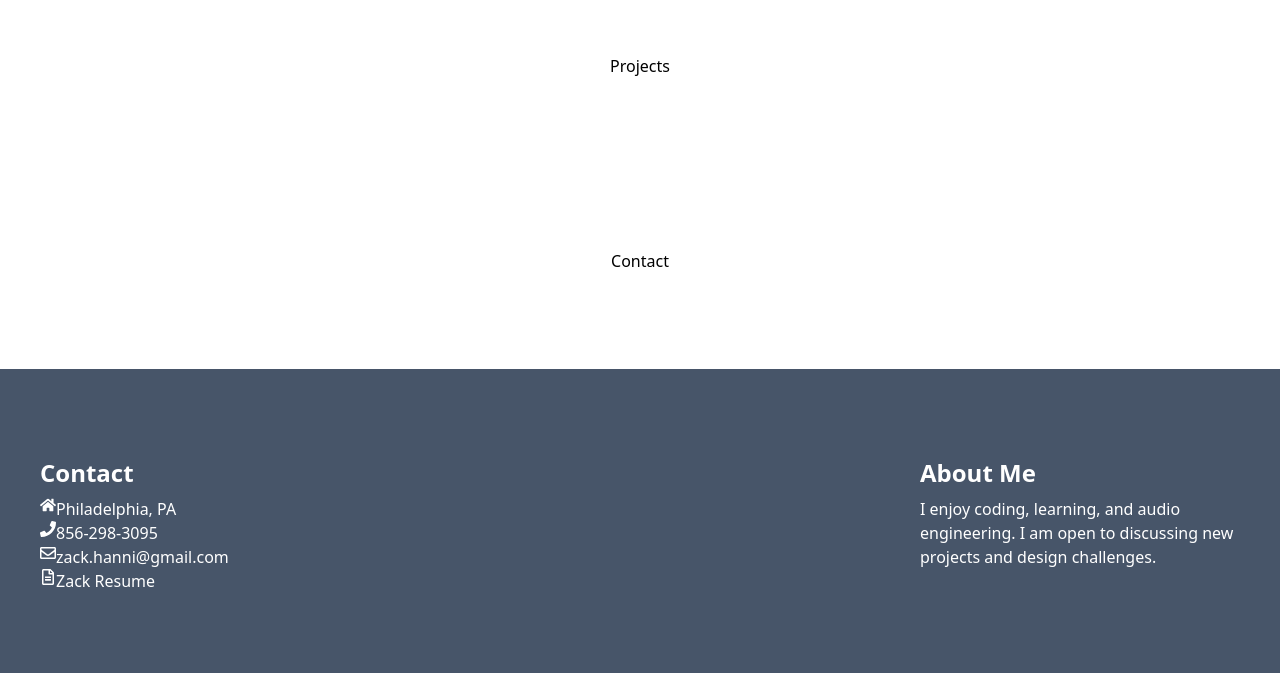
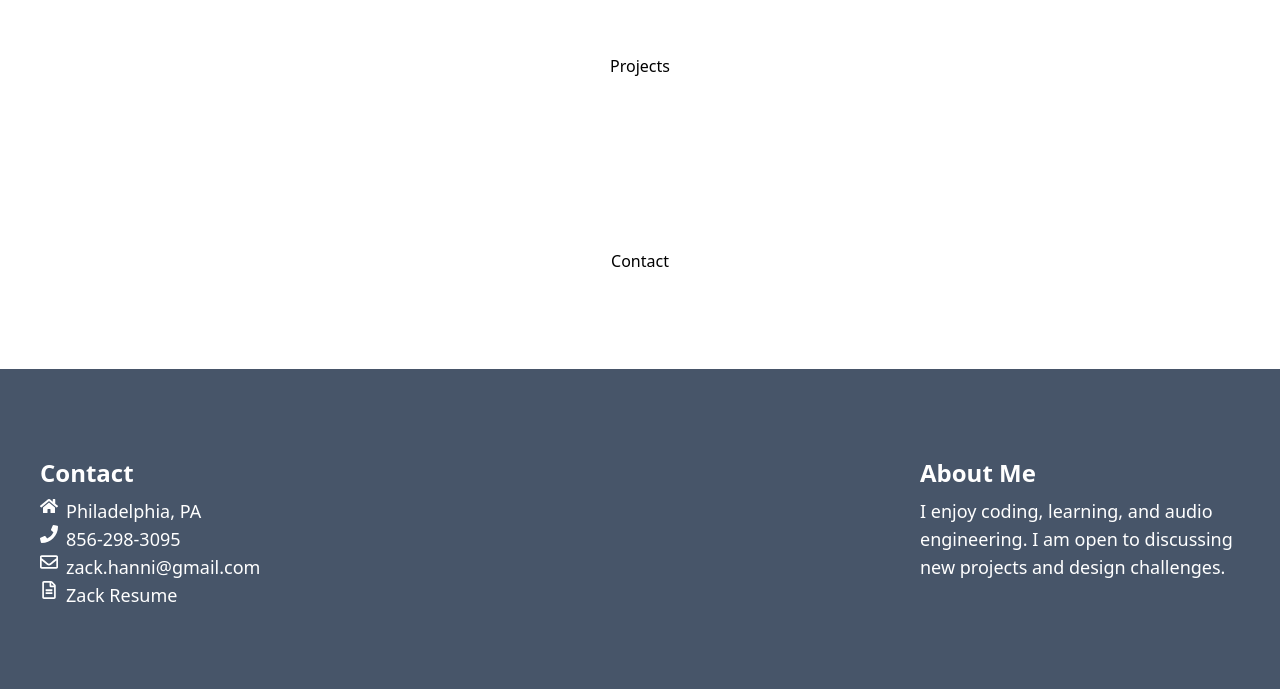
Before and after one commit to zackhanni/zachary.works, a Next.js app: page / in a window 1280 px wide. Shown: the part 527-1216 px from the top of the page. Built offline with nearby package versions, Linux system fonts and the light colour scheme.

Commit message:
icon spacing, font size

```diff
--- a/app/components/Footer.tsx
+++ b/app/components/Footer.tsx
@@ -1,17 +1,29 @@
-import { FaRegEnvelope, FaHome,FaPhone, FaRegFileAlt } from 'react-icons/fa';
+import { FaRegEnvelope, FaHome, FaPhone, FaRegFileAlt } from "react-icons/fa";
 
 function Footer() {
   return (
     <footer className="flex items-center justify-center  bg-slate-600 text-white py-20">
       <div className="flex flex-col md:flex-row justify-between w-full max-w-[1200px] p-8 xl:p-0 ">
-        <div className="left-side pb-8 md:pb-0">
+        <div className="left-side pb-8 md:pb-0 text-lg">
           <div className="title font-bold text-2xl py-2">Contact</div>
-          <div className="location flex"><FaHome />Philadelphia, PA</div>
-          <div className="phone-number flex"><FaPhone />856-298-3095</div>
-          <div className="email flex"><FaRegEnvelope /> zack.hanni@gmail.com</div>
-          <div className="resume flex"><FaRegFileAlt />Zack Resume</div>
+          <div className="location flex">
+            <FaHome />
+            <p className="pl-2">Philadelphia, PA</p>
+          </div>
+          <div className="phone-number flex">
+            <FaPhone />
+            <p className="pl-2">856-298-3095</p>
+          </div>
+          <div className="email flex">
+            <FaRegEnvelope />
+            <p className="pl-2">zack.hanni@gmail.com</p>
+          </div>
+          <div className="resume flex">
+            <FaRegFileAlt />
+            <p className="pl-2">Zack Resume</p>
+          </div>
         </div>
-        <div className="right-side">
+        <div className="right-side text-lg">
           <div className="title font-bold text-2xl py-2">About Me</div>
           <div className="description max-w-xs">
             I enjoy coding, learning, and audio engineering. I am open to
```
